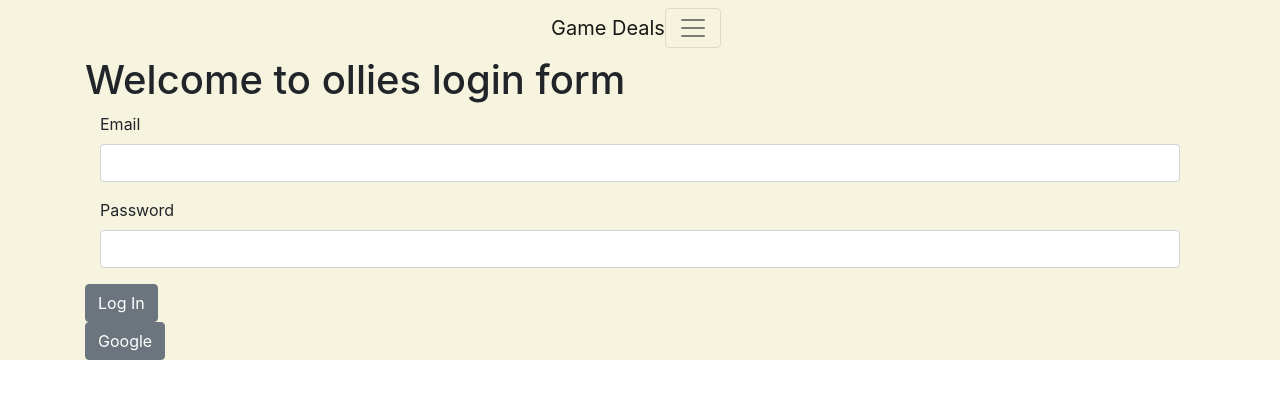
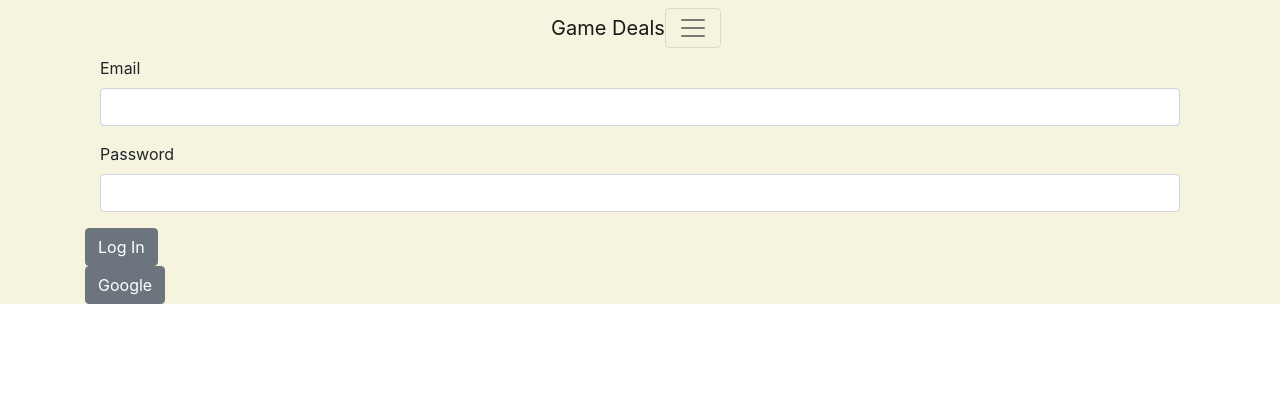
Before and after one commit to Ocoldwell/apichallenge2, a React (Create React App) app: page / in a window 1280 px wide. Shown: the top 398 px of the page. Built offline with nearby package versions, Linux system fonts and the light colour scheme; no server answers.

Commit message:
Added explanation on how to navigate to site and added live site url to readme

```diff
--- a/src/components/GameCard/GameCard.jsx
+++ b/src/components/GameCard/GameCard.jsx
@@ -15,9 +15,7 @@ const GameCard = (props) => {
   const { gameDeal } = props;
   const findStoreImages = (stores) => {
     return stores.find((store) => {
-      if (store.storeID === gameDeal.storeID) {
-        return store.images;
-      }
+      return store.storeID === gameDeal.storeID ? store.images : null;
     });
   };
   console.log(findStoreImages(stores));
--- a/src/containers/Login/Login.jsx
+++ b/src/containers/Login/Login.jsx
@@ -17,6 +17,10 @@ const Login = () => {
     const errorMessage= error.message;
     const email = error.email;
     const credential = error.credential;
+    console.log(errorCode);
+    console.log(errorMessage);
+    console.log(email);
+    console.log(credential);
   })
 
   const onSubmit = (form) => auth.signInWithEmailAndPassword(form.email, form.password).then((response) => {
@@ -33,7 +37,6 @@ const Login = () => {
     })
   return (
     <Container>
-    <h1>Welcome to ollies login form</h1>
       <Form className="form" onSubmit={handleSubmit(onSubmit)} >
       <Col>
         <FormGroup>
```
Also changed, not shown: 1 other file (tests, documents, lock files or other folders).
